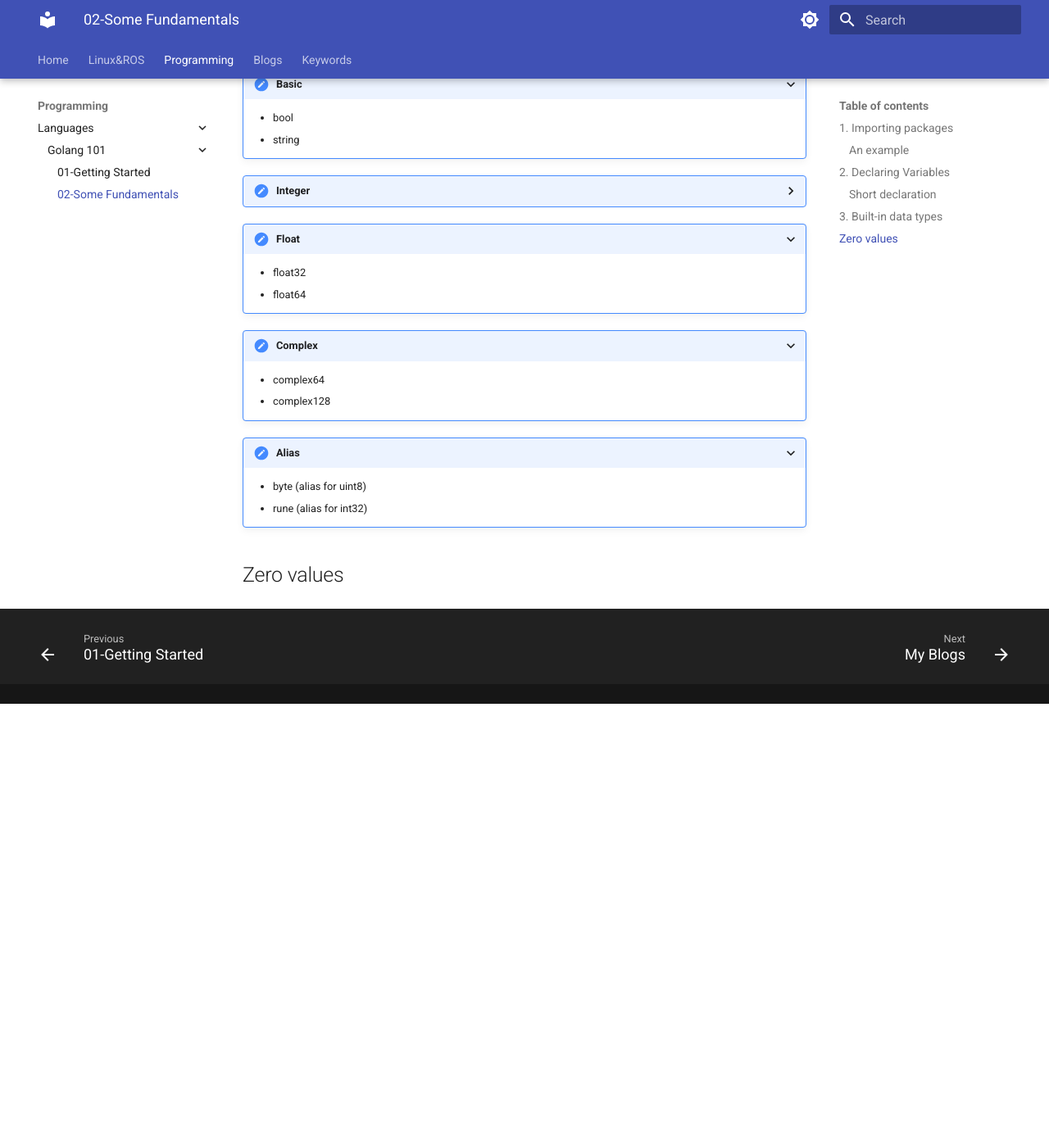
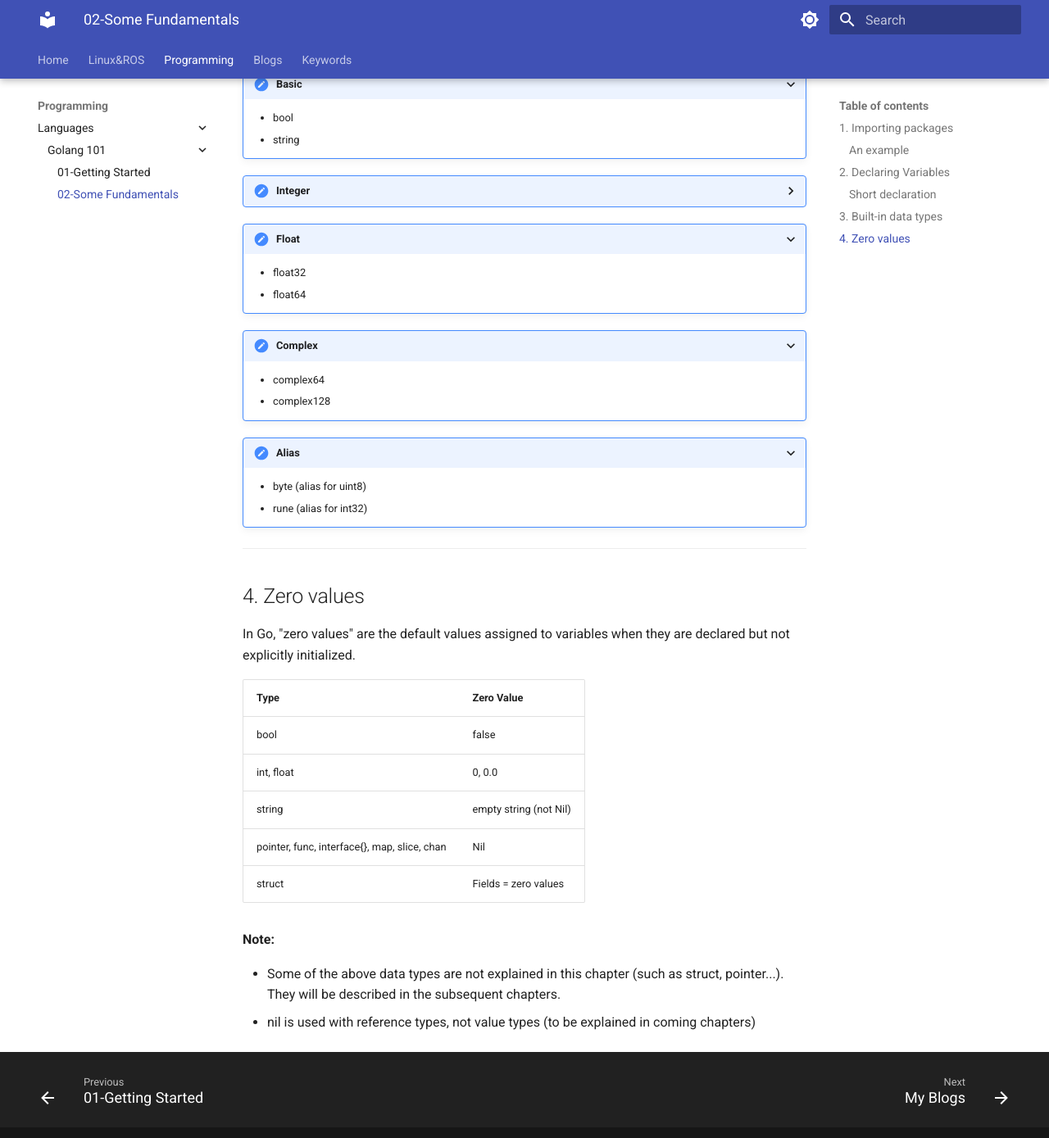
Before and after one commit to alohamujeeb/alohamujeeb.github.io, an MkDocs documentation site: the page built from docs/languages/golang/02-basics.md, in a window 1280 px wide and 1400 px high, scrolled down 1567 px. Shown: the top 1389 px of the window at 82% size. Built offline with MkDocs 1.6.1 and Material for MkDocs 9.7.7, drawn with Linux system fonts in a browser that asks for light colours; before the commit the page ends 2426 px from its top, so only the background shows below that.

Commit message:
golang chapter added

```diff
--- a/docs/languages/golang/02-basics.md
+++ b/docs/languages/golang/02-basics.md
@@ -108,5 +108,20 @@ name := "Bob" // ❌ ERROR: no new variables on left side of :=
 ???+ Alias types
     - byte (alias for uint8)
     - rune (alias for int32)
+---
 
-## Zero values
+##4. Zero values
+In Go, "zero values" are the default values assigned to variables when they are declared but not explicitly initialized.
+
+|Type| Zero Value|
+|----|----|
+|bool| false|
+|int, float|0, 0.0|
+|string| empty string (not Nil)|
+|pointer, func, interface{}, map, slice, chan| Nil |
+|struct| 	Fields = zero values|
+
+**Note:**
+
+- Some of the above data types are not explained in this chapter (such as struct, pointer...). They will be described in the subsequent chapters.
+- nil is used with reference types, not value types (to be explained in coming chapters)
```
